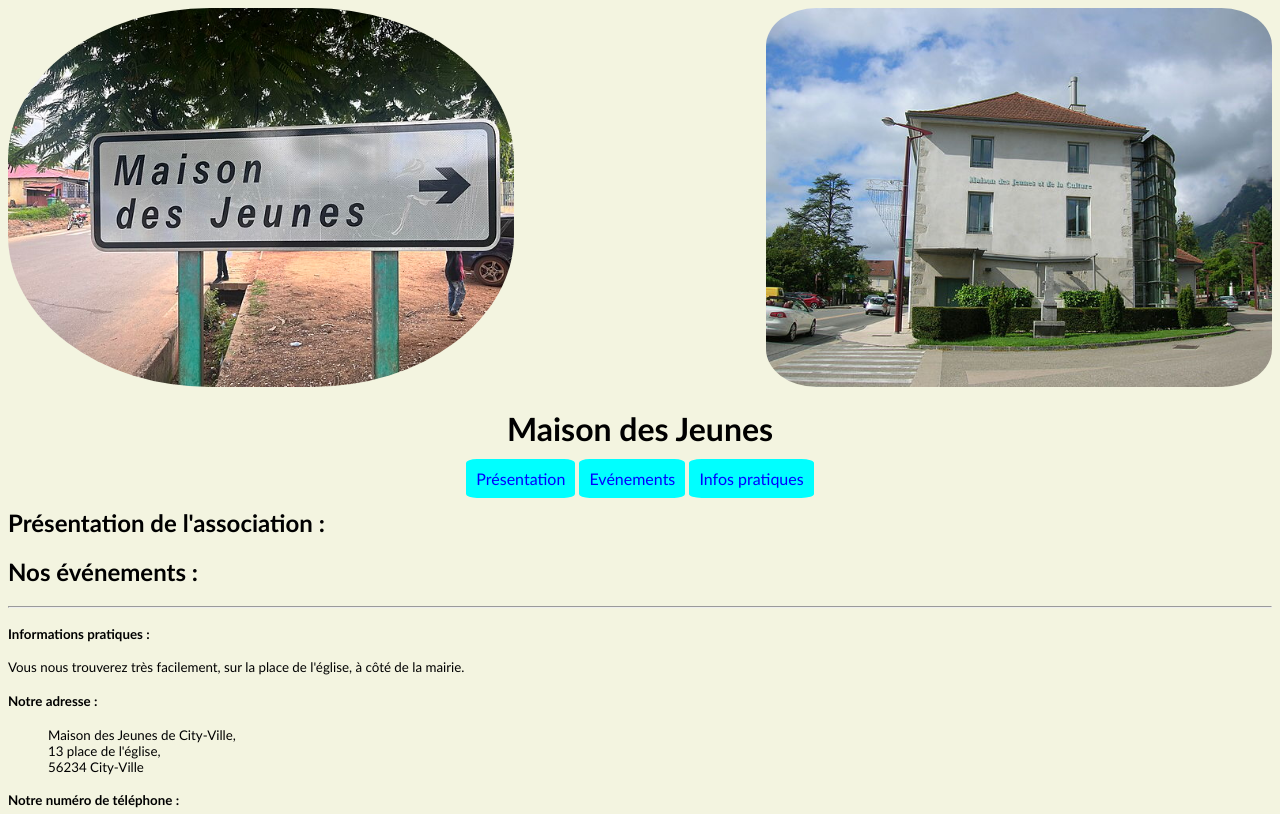
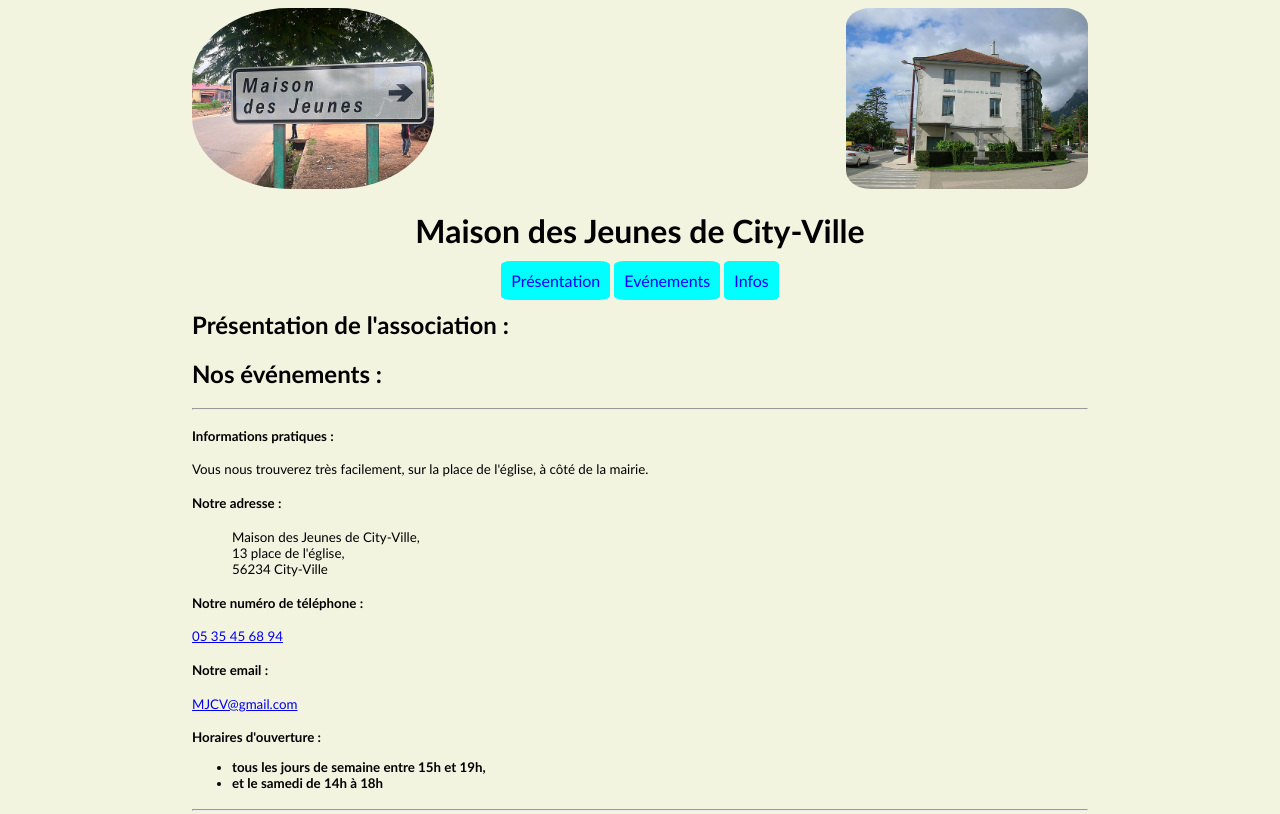
Before and after one commit to Karine167/ECF_entrainement_1, a website: page index.html in a window 1280 px wide. Shown: the top 814 px of the page. Drawn offline with nearby package versions, Linux system fonts and the light colour scheme.

Commit message:
Ajout de mediaQueries pour le header

```diff
--- a/index.html
+++ b/index.html
@@ -18,13 +18,13 @@
       <img src="./photos/Crolles_abc22_maison_des_jeunes_et_de_la_culture.JPG"
       alt="Maison des Jeunes et de la culture">
     </div>
-    <h1 class="mt-4">Maison des Jeunes</h1>
+    <h1 class="mt-4">Maison des Jeunes <span class="ville">de City-Ville</span></h1>
     <div>
       <nav class="col navbar m-2 container-fluid justify-content-start"
         aria-label="menu principal">
         <a class="ms-2 nav-link" href="#home" active>Présentation</a>
         <a class="m-1 nav-link"  href="#evenements">Evénements</a>
-        <a class="m-1 nav-link"  href="#footer">Infos pratiques</a>
+        <a class="m-1 nav-link"  href="#footer">Infos</a>
       </nav>
     </div>
   </header>
--- a/style.css
+++ b/style.css
@@ -26,6 +26,10 @@ header{
   width:40%;
   justify-content: flex-end;
 }
+.ville{
+  display: inline-flex;
+  font-size: smaller;
+}
 nav a{
   border-radius: 10%;
   padding: 10px;
@@ -46,3 +50,41 @@ a:hover{
 .address{
   list-style-type: none;
 }
+
+/*Affichage sur tablettes*/
+@media screen and (min-width:750px) {
+  body{
+    margin-left: 5%;
+    margin-right: 5%;
+  }
+  .ville{
+    display: inline;
+    font-size: 1em;
+  }
+  .photo_header img:first-child{
+    width:30%;
+    justify-content: flex-start;
+  }
+  .photo_header img:nth-child(2){
+    width:30%;
+  }
+}
+
+/*Affichage sur desktop*/
+@media screen and (min-width:1000px) {
+  body{
+    margin-left: 15%;
+    margin-right: 15%;
+  }
+  .ville{
+    display: inline;
+    font-size: 1em;
+  }
+  .photo_header img:first-child{
+    width:27%;
+    justify-content: flex-start;
+  }
+  .photo_header img:nth-child(2){
+    width:27%;
+  }
+}
```
